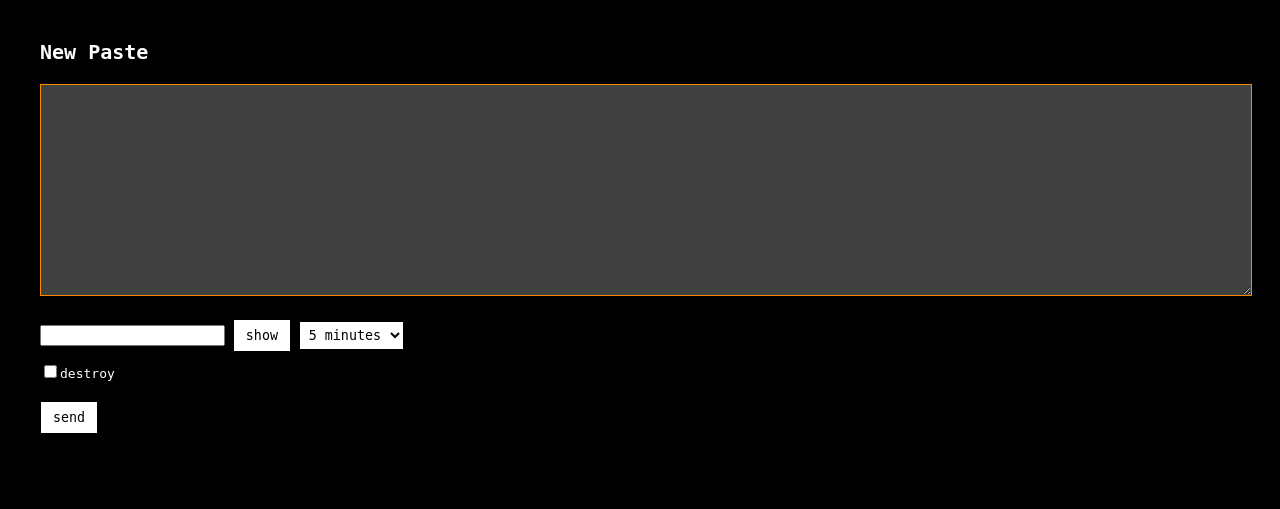
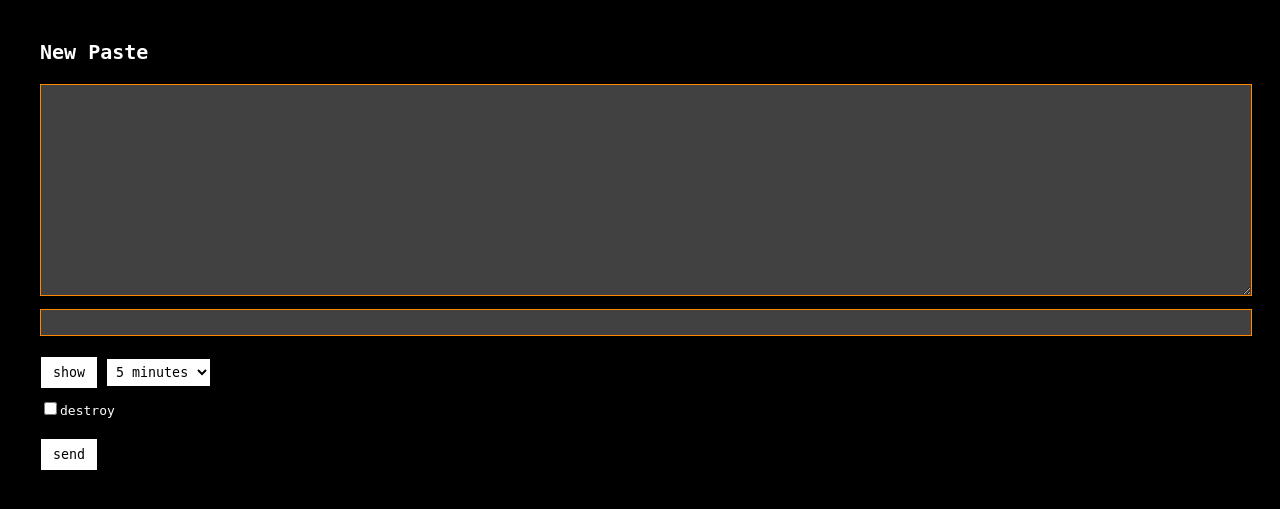
Before and after one commit to YetAnotherNotHacking/actavera, a Flask app: page / in a window 1280 px wide. Shown: the top 509 px of the page. Run offline with Flask 3, Linux system fonts and the light colour scheme.

Commit message:
style pw input correctly

```diff
--- a/static/style.css
+++ b/static/style.css
@@ -31,6 +31,17 @@ input[type="text"] {
     margin-top: 10px;
     font-family: monospace;
 }
+
+input[type="password"] {
+    width: 100%;
+    border: 1px solid #ff8800;
+    background: #414141;
+    color: #ffffff;
+    padding: 5px;
+    margin-top: 10px;
+    font-family: monospace;
+}
+
 
 select {
     margin-top: 10px;
```
